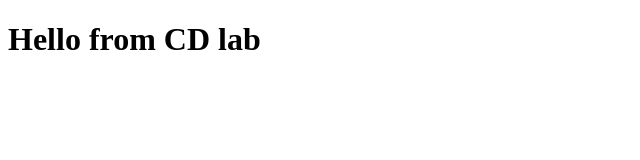
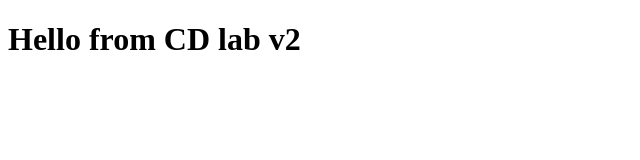
Before and after one commit to aradsgit/lab11, a plain HTML site: page index.html in a window 1280 px wide. Shown: the full height of the page, 0-640 px from the left. Drawn offline with Linux system fonts and the light colour scheme.

Commit message:
Update heading text to 'Hello from CD lab v2'

```diff
--- a/index.html
+++ b/index.html
@@ -4,6 +4,6 @@
   <title>CD Lab</title>
 </head>
 <body>
-  <h1>Hello from CD lab</h1>
+  <h1>Hello from CD lab v2</h1>
 </body>
 </html>
```
